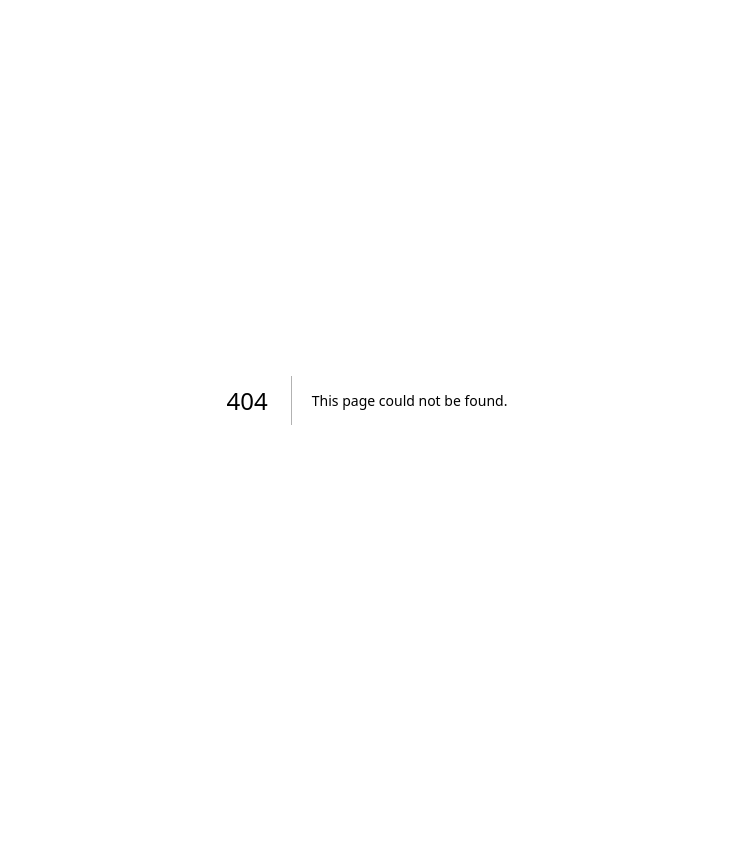
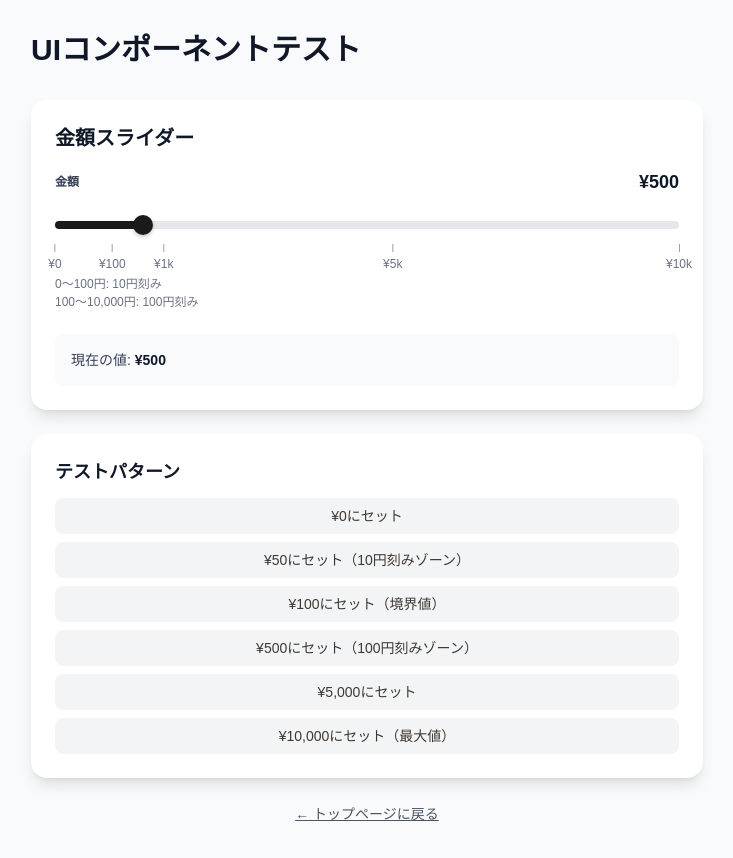
Before and after one commit to yasumap/yasumappu, a Next.js app: page /ui in a window 1280 px wide. Before the commit this address had no page. Shown: the whole page, without its empty margins (273-1006 px from the left). Before the commit the page ends 800 px from the top, so only its background shows below. Built offline with nearby package versions, Linux system fonts and the light colour scheme.

Commit message:
金額スライダー作成

```diff
--- /dev/null
+++ b/src/app/ui/page.tsx
@@ -0,0 +1,90 @@
+'use client';
+
+import { useState } from 'react';
+import AmountSlider from '@/components/ui/AmountSlider';
+
+export default function UITestPage() {
+  const [amount, setAmount] = useState(500);
+
+  return (
+    <div className="min-h-screen bg-gray-50 p-8">
+      <div className="max-w-2xl mx-auto">
+        <h1 className="text-3xl font-bold text-gray-900 mb-8">
+          UIコンポーネントテスト
+        </h1>
+
+        <div className="bg-white rounded-2xl shadow-lg p-6 mb-6">
+          <h2 className="text-xl font-bold text-gray-900 mb-4">
+            金額スライダー
+          </h2>
+
+          <AmountSlider
+            value={amount}
+            onChange={setAmount}
+            min={0}
+            max={10000}
+          />
+
+          <div className="mt-6 p-4 bg-gray-50 rounded-lg">
+            <p className="text-sm font-medium text-gray-700">
+              現在の値: <span className="font-bold text-gray-900">¥{amount.toLocaleString()}</span>
+            </p>
+          </div>
+        </div>
+
+        <div className="bg-white rounded-2xl shadow-lg p-6">
+          <h3 className="text-lg font-bold text-gray-900 mb-3">
+            テストパターン
+          </h3>
+          <div className="space-y-2">
+            <button
+              onClick={() => setAmount(0)}
+              className="w-full px-4 py-2 bg-gray-100 hover:bg-gray-200 rounded-lg text-sm font-medium transition-colors"
+            >
+              ¥0にセット
+            </button>
+            <button
+              onClick={() => setAmount(50)}
+              className="w-full px-4 py-2 bg-gray-100 hover:bg-gray-200 rounded-lg text-sm font-medium transition-colors"
+            >
+              ¥50にセット（10円刻みゾーン）
+            </button>
+            <button
+              onClick={() => setAmount(100)}
+              className="w-full px-4 py-2 bg-gray-100 hover:bg-gray-200 rounded-lg text-sm font-medium transition-colors"
+            >
+              ¥100にセット（境界値）
+            </button>
+            <button
+              onClick={() => setAmount(500)}
+              className="w-full px-4 py-2 bg-gray-100 hover:bg-gray-200 rounded-lg text-sm font-medium transition-colors"
+            >
+              ¥500にセット（100円刻みゾーン）
+            </button>
+            <button
+              onClick={() => setAmount(5000)}
+              className="w-full px-4 py-2 bg-gray-100 hover:bg-gray-200 rounded-lg text-sm font-medium transition-colors"
+            >
+              ¥5,000にセット
+            </button>
+            <button
+              onClick={() => setAmount(10000)}
+              className="w-full px-4 py-2 bg-gray-100 hover:bg-gray-200 rounded-lg text-sm font-medium transition-colors"
+            >
+              ¥10,000にセット（最大値）
+            </button>
+          </div>
+        </div>
+
+        <div className="mt-6 text-center">
+          <a
+            href="/"
+            className="text-sm text-gray-600 hover:text-gray-900 underline"
+          >
+            ← トップページに戻る
+          </a>
+        </div>
+      </div>
+    </div>
+  );
+}
--- /dev/null
+++ b/src/components/ui/AmountSlider.tsx
@@ -0,0 +1,179 @@
+'use client';
+
+import { useMemo } from 'react';
+
+interface AmountSliderProps {
+  value: number;
+  onChange: (amount: number) => void;
+  min?: number;
+  max?: number;
+  className?: string;
+}
+
+// 金額ステップの配列を生成
+const generateAmountSteps = () => {
+  // 0～100円: 10円刻み (0, 10, 20, ..., 100)
+  const lowRange = Array.from({ length: 11 }, (_, i) => i * 10);
+
+  // 200～10000円: 100円刻み (200, 300, ..., 10000)
+  const highRange = Array.from({ length: 99 }, (_, i) => (i + 2) * 100);
+
+  return [...lowRange, ...highRange];
+};
+
+const AMOUNT_STEPS = generateAmountSteps();
+
+export default function AmountSlider({
+  value,
+  onChange,
+  min = 0,
+  max = 10000,
+  className = '',
+}: AmountSliderProps) {
+  // 現在の金額に最も近いステップのインデックスを取得
+  const currentIndex = useMemo(() => {
+    const validSteps = AMOUNT_STEPS.filter((step) => step >= min && step <= max);
+    const closestStep = validSteps.reduce((prev, curr) => {
+      return Math.abs(curr - value) < Math.abs(prev - value) ? curr : prev;
+    });
+    return AMOUNT_STEPS.indexOf(closestStep);
+  }, [value, min, max]);
+
+  // フィルタリングされたステップの範囲
+  const minIndex = AMOUNT_STEPS.findIndex((step) => step >= min);
+  const maxIndex = AMOUNT_STEPS.findIndex((step) => step > max) - 1;
+  const validMaxIndex = maxIndex === -2 ? AMOUNT_STEPS.length - 1 : maxIndex;
+
+  const handleChange = (index: number) => {
+    const amount = AMOUNT_STEPS[index];
+    if (amount >= min && amount <= max) {
+      onChange(amount);
+    }
+  };
+
+  // 刻みの区切りを表示するマークを計算
+  const marks = useMemo(() => {
+    const marksArray: { value: number; label: string }[] = [];
+
+    // 0円
+    marksArray.push({ value: 0, label: '¥0' });
+
+    // 100円（10円刻みと100円刻みの境界）
+    const hundredIndex = AMOUNT_STEPS.indexOf(100);
+    if (hundredIndex !== -1 && hundredIndex <= validMaxIndex) {
+      marksArray.push({ value: hundredIndex, label: '¥100' });
+    }
+
+    // 主要なマーク（1000円, 5000円, 10000円）
+    [1000, 5000, 10000].forEach((amount) => {
+      const index = AMOUNT_STEPS.indexOf(amount);
+      if (index !== -1 && index >= minIndex && index <= validMaxIndex) {
+        marksArray.push({
+          value: index,
+          label: `¥${(amount / 1000).toFixed(0)}k`,
+        });
+      }
+    });
+
+    return marksArray;
+  }, [minIndex, validMaxIndex]);
+
+  return (
+    <div className={`space-y-2 ${className}`}>
+      <div className="flex justify-between items-center">
+        <span className="text-xs font-bold text-gray-700">金額</span>
+        <span className="text-lg font-bold text-gray-900">
+          ¥{value.toLocaleString()}
+        </span>
+      </div>
+
+      <div className="relative pt-2 pb-6">
+        {/* スライダー本体 */}
+        <input
+          type="range"
+          min={minIndex}
+          max={validMaxIndex}
+          step={1}
+          value={currentIndex}
+          onChange={(e) => handleChange(Number(e.target.value))}
+          className="slider-input w-full h-2 rounded-lg appearance-none cursor-pointer bg-gray-200 accent-gray-900"
+          style={{
+            background: `linear-gradient(to right, #1a1a1a 0%, #1a1a1a ${
+              ((currentIndex - minIndex) / (validMaxIndex - minIndex)) * 100
+            }%, #e5e7eb ${
+              ((currentIndex - minIndex) / (validMaxIndex - minIndex)) * 100
+            }%, #e5e7eb 100%)`,
+          }}
+        />
+
+        {/* マーク表示 */}
+        <div className="relative mt-2">
+          {marks.map((mark) => (
+            <div
+              key={mark.value}
+              className="absolute transform -translate-x-1/2"
+              style={{
+                left: `${
+                  ((mark.value - minIndex) / (validMaxIndex - minIndex)) * 100
+                }%`,
+              }}
+            >
+              <div className="w-px h-2 bg-gray-400 mx-auto" />
+              <span className="text-xs text-gray-500 whitespace-nowrap mt-1 block">
+                {mark.label}
+              </span>
+            </div>
+          ))}
+        </div>
+      </div>
+
+      {/* 刻み情報の表示 */}
+      <div className="text-xs text-gray-500 space-y-0.5">
+        <div>0～100円: 10円刻み</div>
+        <div>100～10,000円: 100円刻み</div>
+      </div>
+
+      <style jsx>{`
+        .slider-input::-webkit-slider-thumb {
+          appearance: none;
+          width: 20px;
+          height: 20px;
+          border-radius: 50%;
+          background: #1a1a1a;
+          cursor: pointer;
+          box-shadow: 0 2px 4px rgba(0, 0, 0, 0.2);
+          transition: all 0.2s;
+        }
+
+        .slider-input::-webkit-slider-thumb:hover {
+          transform: scale(1.1);
+          box-shadow: 0 3px 6px rgba(0, 0, 0, 0.3);
+        }
+
+        .slider-input::-webkit-slider-thumb:active {
+          transform: scale(0.95);
+        }
+
+        .slider-input::-moz-range-thumb {
+          width: 20px;
+          height: 20px;
+          border-radius: 50%;
+          background: #1a1a1a;
+          cursor: pointer;
+          border: none;
+          box-shadow: 0 2px 4px rgba(0, 0, 0, 0.2);
+          transition: all 0.2s;
+        }
+
+        .slider-input::-moz-range-thumb:hover {
+          transform: scale(1.1);
+          box-shadow: 0 3px 6px rgba(0, 0, 0, 0.3);
+        }
+
+        .slider-input::-moz-range-thumb:active {
+          transform: scale(0.95);
+        }
+      `}</style>
+    </div>
+  );
+}
```
Also changed, not shown: 1 other file (tests, documents, lock files or other folders).
